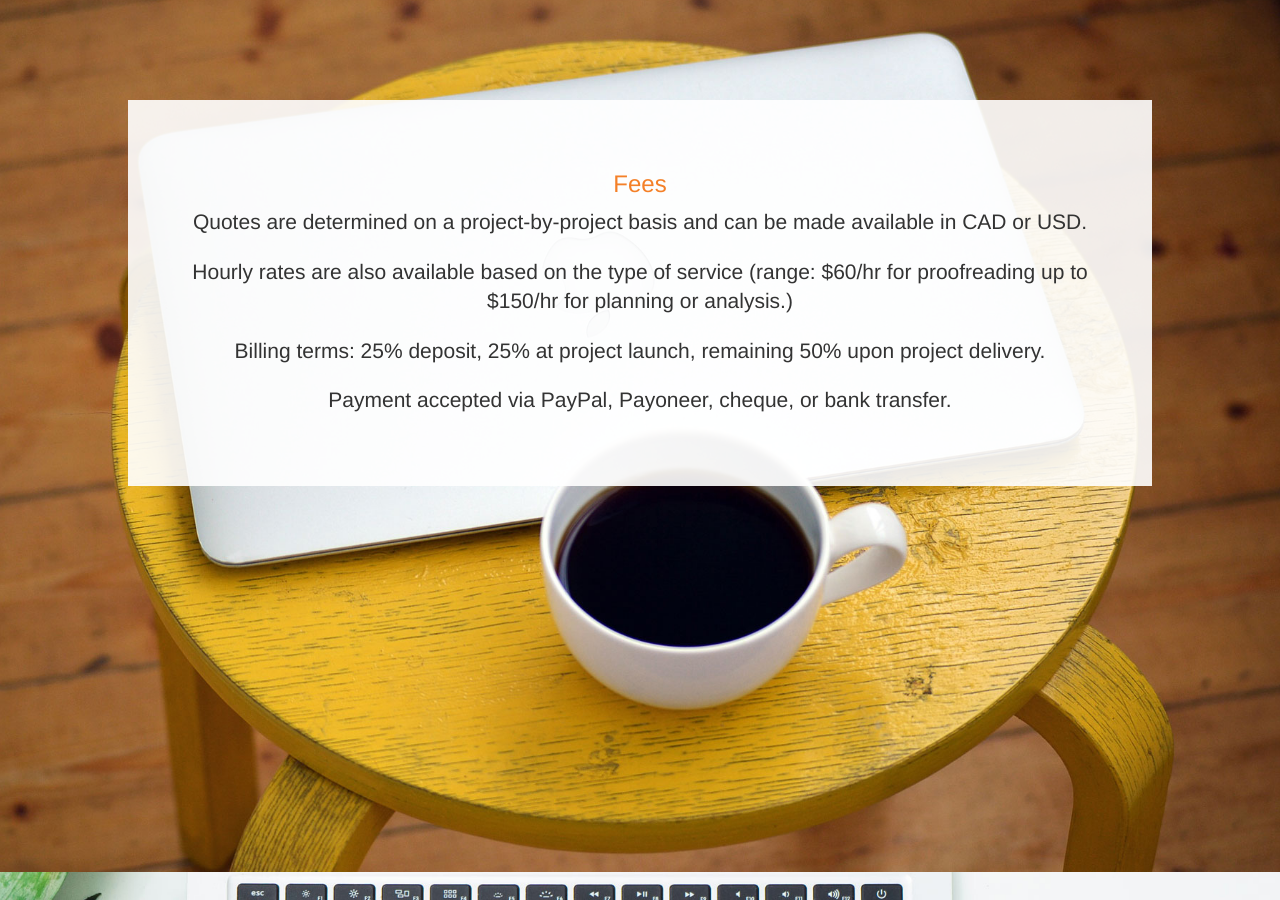
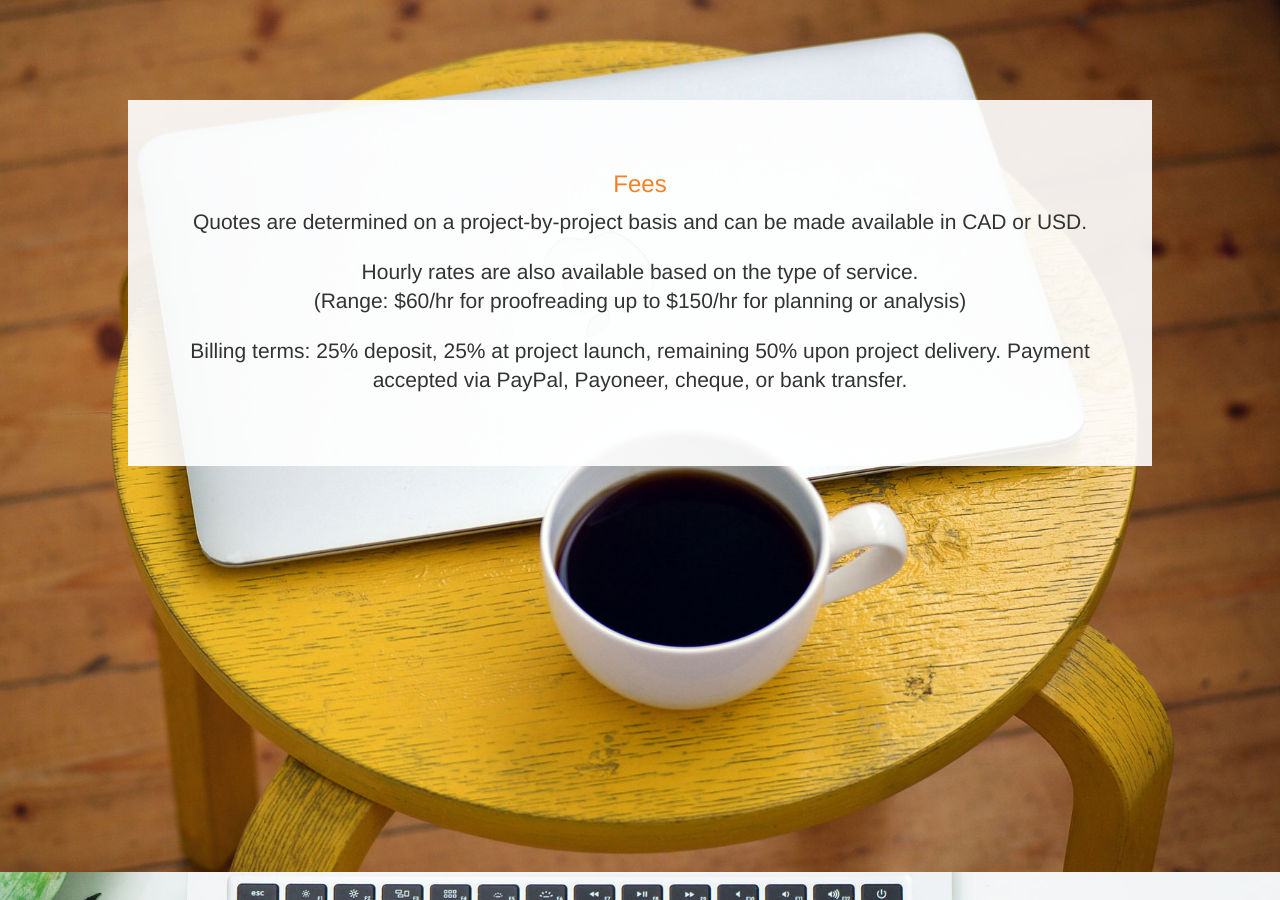
Before and after one commit to kaiewiggins/businesswriting, a Jekyll site: the page built from index.html, in a window 1280 px wide and 900 px high, scrolled down 4518 px. Built offline with Jekyll 4.4.1, drawn with Linux system fonts in a browser that asks for light colours; nearby versions of some CDN libraries; some of the changed text lies outside the part shown.

Commit message:
Update index.html

```diff
--- a/index.html
+++ b/index.html
@@ -15,9 +15,9 @@
           </p></div>-->
             <p></p>
           <p class="lead">BWS provides content, editing, design, strategic, and marketing solutions<br> for English-speaking corporations, small-businesses and non-profit organizations.</p>
- <a role="button" class="btn btn-primary mx-auto d-block" style="background-color: #f48028; border: none; color: white; padding: 1.5em; text-align: center; text-decoration: none;" alt="Request a No-Obligation Quote" href="#contactme"><div class="lead">Request a No-Obligation Quote</div></a>
+ <a role="button" class="btn btn-primary mx-auto d-block" style="background-color: #f48028; border: none; color: white; text-align: center; text-decoration: none;" alt="Request a No-Obligation Quote" href="#contactme"><div class="lead">Request a No-Obligation Quote</div></a>
             <p></p>
-		<i class="fa fa-angle-double-down" style="color: #f48028;  font-size: 3em; padding: 1.5em 0em 0em 0em"></i>
+		<i class="fa fa-angle-double-down" style="color: #f48028;  font-size: 3em; padding: 1.5em 0em 0em -1.5em"></i>
         </div><!--close text-center-->
 </div><!--close first background img-->
 
@@ -32,7 +32,7 @@
       <p class="lead">Why get a new website? Why rework your copy? <br />Why market yourself online? Why change your systems?</p>
       <p style="height:0.5em"></p>
       <p class="lead">Why gives the answer to what. And how.</p>
-        <p class="lead">Business Writing Solutions helps you ask and understand your <strong style="color: #f48028;">why</strong> better, <br />so we can create the right <strong style="color: #f48028;">what</strong> using a range of <strong style="color: #f48028;">how</strong>:</p>
+        <p class="lead">Business Writing Solutions helps you ask and understand your <strong style="color: #f48028;">why</strong> better, <br />so we can create the right <strong style="color: #f48028;">what</strong> using a range of <strong style="color: #f48028;">how:</strong></p>
         <div class="row">
             <div class="col-xs-1 text-left"></div>
             <div class="col-xs-5 text-left">
@@ -61,7 +61,7 @@
 		<p class="lead">We're especially passionate about educating clients and developing professionals so they can understand and excel in their careers, projects, and ventures.
         </p>
         <h3>Brands we've worked with:
-        </h3>
+        </h3><br />
                 <div class="row">
             <div class="col-xs-1 text-left"></div>
             <div class="col-xs-3 text-left">
@@ -106,9 +106,9 @@
       <a class="anchor" name="portfolioprojects" id="portfolioprojects"></a>
               <div class="text-center" style="padding: 10%;">
                   <h3>Portfolio</h3>
-                  <br>
+                  <br />
                   <h4><a href="https://businesswritingsolutions.contently.com/">Published (live-linked) content via Contently</a> | <a href="https://drive.google.com/open?id=1sGjNLu6c5NJaHikh5uKWbzgMJ1VNL7FW">Original content archive in searchable PDF</a></small></h4>
-                <br>
+                <br />
             <div class="row" style="text-align: center;">
         <div class="col-lg-4 col-centered" style="padding:1em">
         <div id="container">
@@ -292,11 +292,9 @@
                   <h3>Fees<br></h3>
      <p class="lead">Quotes are determined on a project-by-project basis and can be made available in CAD or USD.
                   </p>
-         <p class="lead">Hourly rates are also available based on the type of service (range: $60/hr for proofreading up to $150/hr for planning or analysis.)
+         <p class="lead">Hourly rates are also available based on the type of service. <br />(Range: $60/hr for proofreading up to $150/hr for planning or analysis)
              </p>
-<p class="lead">Billing terms: 25% deposit, 25% at project launch, remaining 50% upon project delivery.
-                  </p>
-                  <p class="lead">Payment accepted via PayPal, Payoneer, cheque, or bank transfer.
+<p class="lead">Billing terms: 25% deposit, 25% at project launch, remaining 50% upon project delivery. Payment accepted via PayPal, Payoneer, cheque, or bank transfer.
                   </p>
 
 <!--     <div class="row">
```
Also changed, not shown: other parts of index.html (+1 -1 lines).
